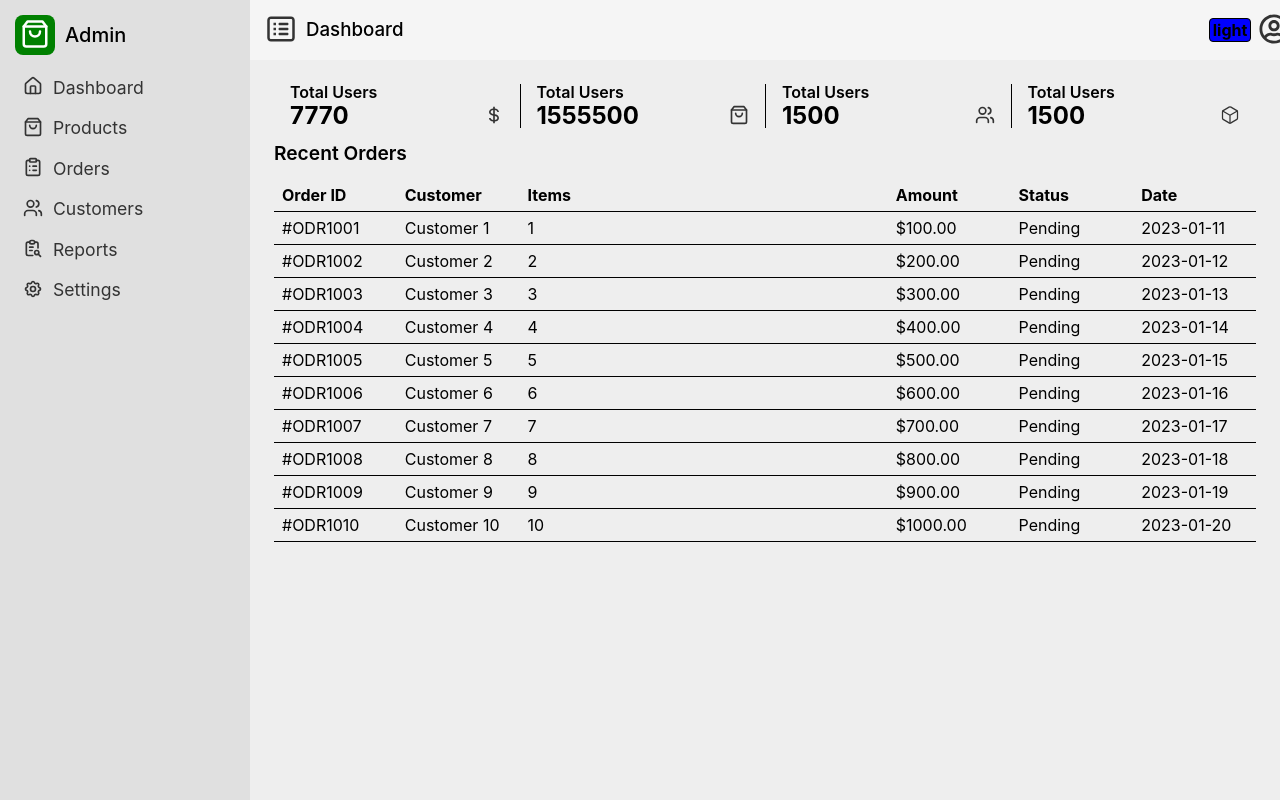
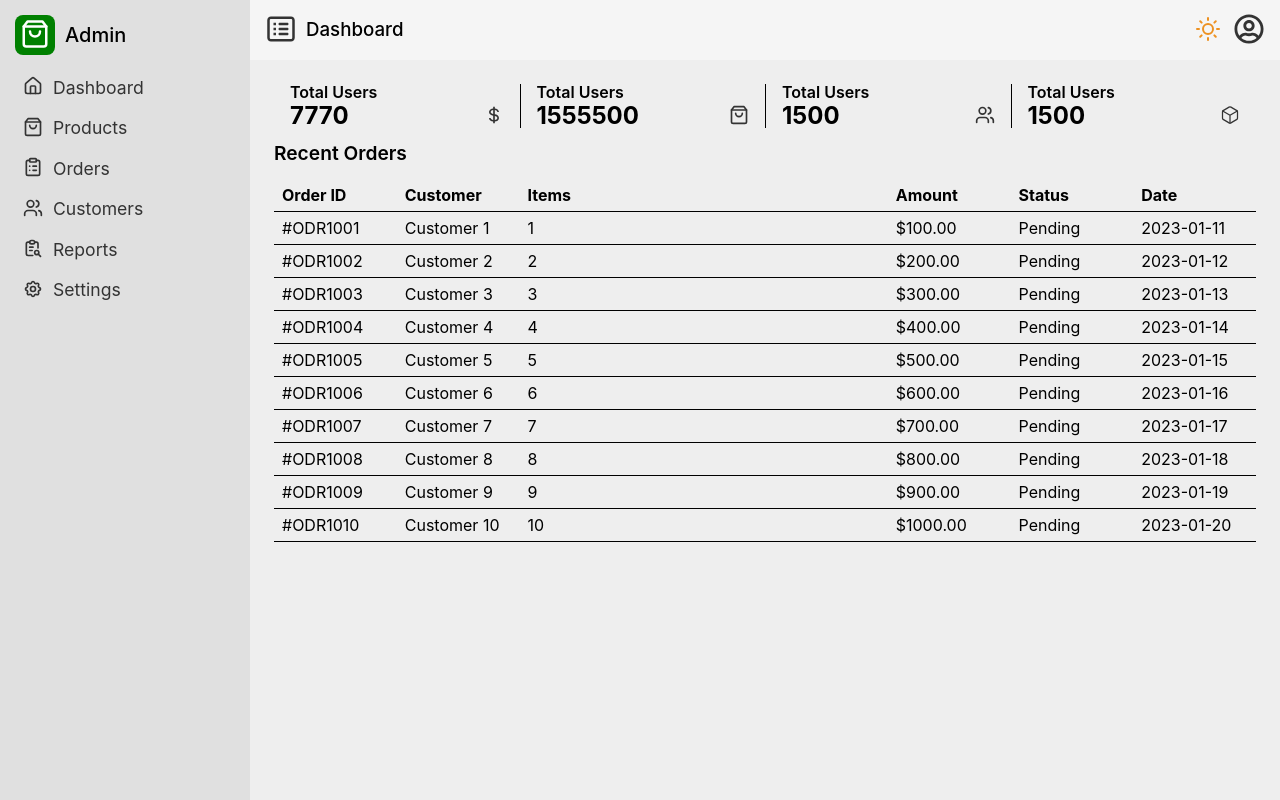
Before and after one commit to webioann/eshop-admin, a React (Vite) app: page / in a window 1280 px wide. Built offline with nearby package versions, Linux system fonts and the light colour scheme; no server answers.

Commit message:
just play with CSS for ThemeSwitcher better design

```diff
--- a/src/components/Header/header.module.scss
+++ b/src/components/Header/header.module.scss
@@ -15,11 +15,8 @@
     }
     .user_icon{
         margin-left: auto;
-        width: 30px;
-        height: 30px;
-        border-radius: 50%;
         display: flex;
-        justify-content: center;
         align-items: center;
+        gap: 0.5rem;
     }
 }
--- a/src/components/ThemeSwitcher/ThemeSwitcher.tsx
+++ b/src/components/ThemeSwitcher/ThemeSwitcher.tsx
@@ -1,5 +1,6 @@
 // import { useState } from 'react';
 import { useThemeContext } from '../../context/utils.ts';
+import { Sun_Icon, Moon_Icon } from '../../icons/icons.tsx';
 
 import styles from './theme.module.scss'
 
@@ -8,7 +9,9 @@ function ThemeSwitcher() {
 
     return (
         <div className={styles.theme_switcher} onClick={() => toggleTheme()}>
-            {theme}
+            <i className={styles.switcher_icon}>
+                {theme === 'light' ? <Sun_Icon size={24} color="#ed9121"/> : <Moon_Icon size={20}/>}
+            </i>
         </div>
     )
 }
--- a/src/components/ThemeSwitcher/theme.module.scss
+++ b/src/components/ThemeSwitcher/theme.module.scss
@@ -1,10 +1,19 @@
 .theme_switcher {
+    display: flex;
+    align-items: center;
+    justify-content: space-between;
     padding: 3px;
     cursor: pointer;
-    background-color: blue;
-    border: 1px solid black;
-    border-radius: 4px;
-    text-align: center;
-    font-weight: bold;
-    margin-right: 0.5rem;
+    // background-color: blue;
+    border-radius: 15px;
+
+    .switcher_icon{
+        width: 30px;
+        height: 30px;
+        border-radius: 50%;
+        // border: 2px solid #333;
+        display: flex;
+        justify-content: center;
+        align-items: center;
+    }
 }
--- a/src/icons/icons.tsx
+++ b/src/icons/icons.tsx
@@ -1,11 +1,13 @@
 
 // THIS IS ICONS HUB FILE ====================================
+import { BiDollar } from "react-icons/bi";
+import { BsMoonStars } from "react-icons/bs";
 import { CgList } from "react-icons/cg";
+import { IoCubeOutline } from "react-icons/io5";
 import { FaRegUserCircle } from "react-icons/fa";
+import { FiSun } from "react-icons/fi";
 import { LuHouse, LuShoppingBag, LuClipboardList, LuUsers } from "react-icons/lu";
-import { BiDollar } from "react-icons/bi";
 import { TbReportSearch, TbSettings } from "react-icons/tb";
-import { IoCubeOutline } from "react-icons/io5";
 
 interface IIconProps {
     size?: number;
@@ -93,3 +95,19 @@ export function List_Icon({ size, color, title }: IIconProps) {
         </i>
     )
 }
+export function Sun_Icon({ size, color, title }: IIconProps) {
+    const css = {'margin': 0, 'padding': 0};
+    return (
+        <i style={css}>
+            <FiSun size={size} color={color} title={title} />
+        </i>
+    )
+}
+export function Moon_Icon({ size, color, title }: IIconProps) {
+    const css = {'margin': 0, 'padding': 0};
+    return (
+        <i style={css}>
+            <BsMoonStars size={size} color={color} title={title} />
+        </i>
+    )
+}
```
